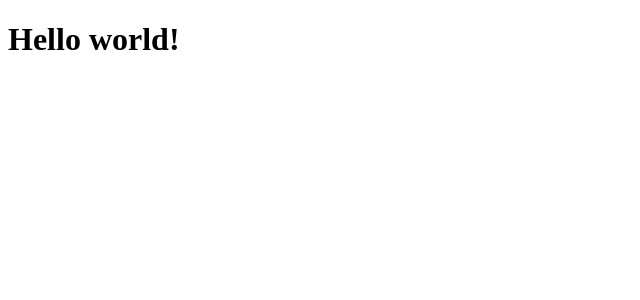
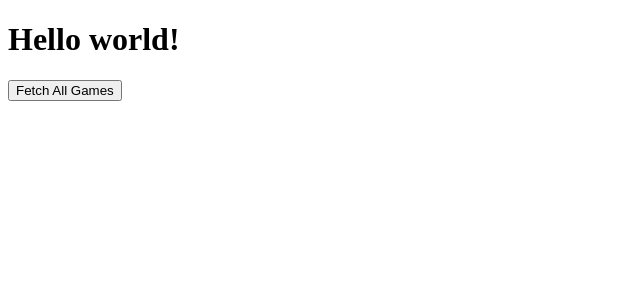
Before and after one commit to Rickert98/Eindopdracht-Rick-Smit, a React (Vite) app: page / in a window 1280 px wide. Shown: the top 300 px of the page, without its empty margins (0-640 px from the left). Built offline with nearby package versions, Linux system fonts and the light colour scheme.

Commit message:
tested RAWG api -works

```diff
--- a/index.html
+++ b/index.html
@@ -4,7 +4,7 @@
     <meta charset="UTF-8">
     <link rel="icon" type="image/webp" href="./src/assets/game_logo.webp" />
     <meta name="viewport" content="width=device-width, initial-scale=1.0" />
-    <title>Title</title>
+    <title>The Game Library</title>
 </head>
 <body>
   <div id="root"></div>
--- a/src/App.jsx
+++ b/src/App.jsx
@@ -1,8 +1,28 @@
+import axios from 'axios';
+
+const api_key = '35ad69804a1549088a32b833826e09f4'
+
+
 function App() {
+    async function fetchGames () {
+        try {
+            const result = await axios.get('https://api.rawg.io/api/games', {
+                params: {
+                    key: api_key,
+
+                }
+            })
+            console.log(result);
+        } catch (e){
+            console.error(e);
+        }
+    }
+
     return (
         <>
             <main>
                 <h1>Hello world!</h1>
+                <button type='button' onClick={() => fetchGames()}>Fetch All Games</button>
             </main>
         </>
     )
```
